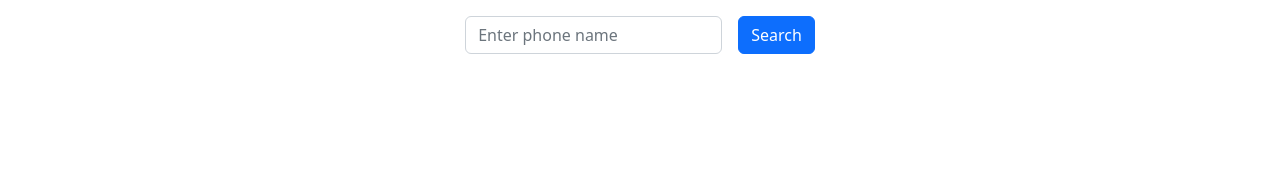
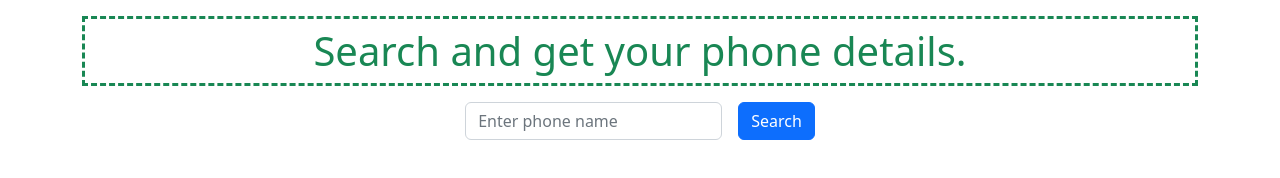
Before and after one commit to MotiurRahman/smartPhone, a plain HTML site: page index.html in a window 1280 px wide. Drawn offline with nearby package versions, Linux system fonts and the light colour scheme; no server answers.

Commit message:
update code

```diff
--- a/index.html
+++ b/index.html
@@ -9,9 +9,12 @@
     <title>Document</title>
 </head>
 
-<body>
+<body class="container">
 
     <header class="mt-3">
+        <h1 style="border-style:dashed;" class="my-3 text-center text-success border-dashed border-success py-2">Search
+            and get your phone details.
+        </h1>
         <div class="row g-3 d-flex justify-content-center">
             <div class="col-auto">
                 <input type="text" class="form-control" id="searchPhoneName" placeholder="Enter phone name">
```
